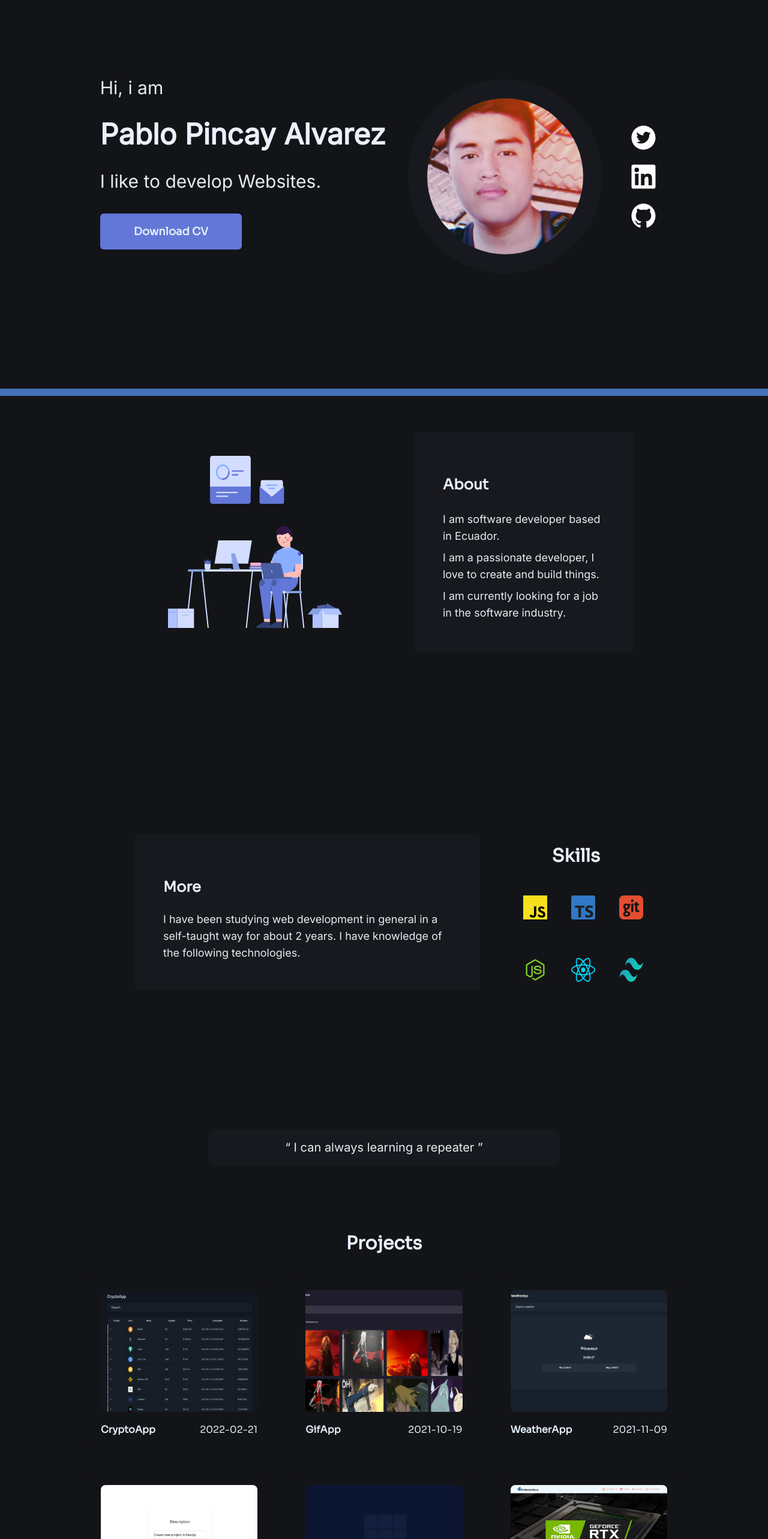
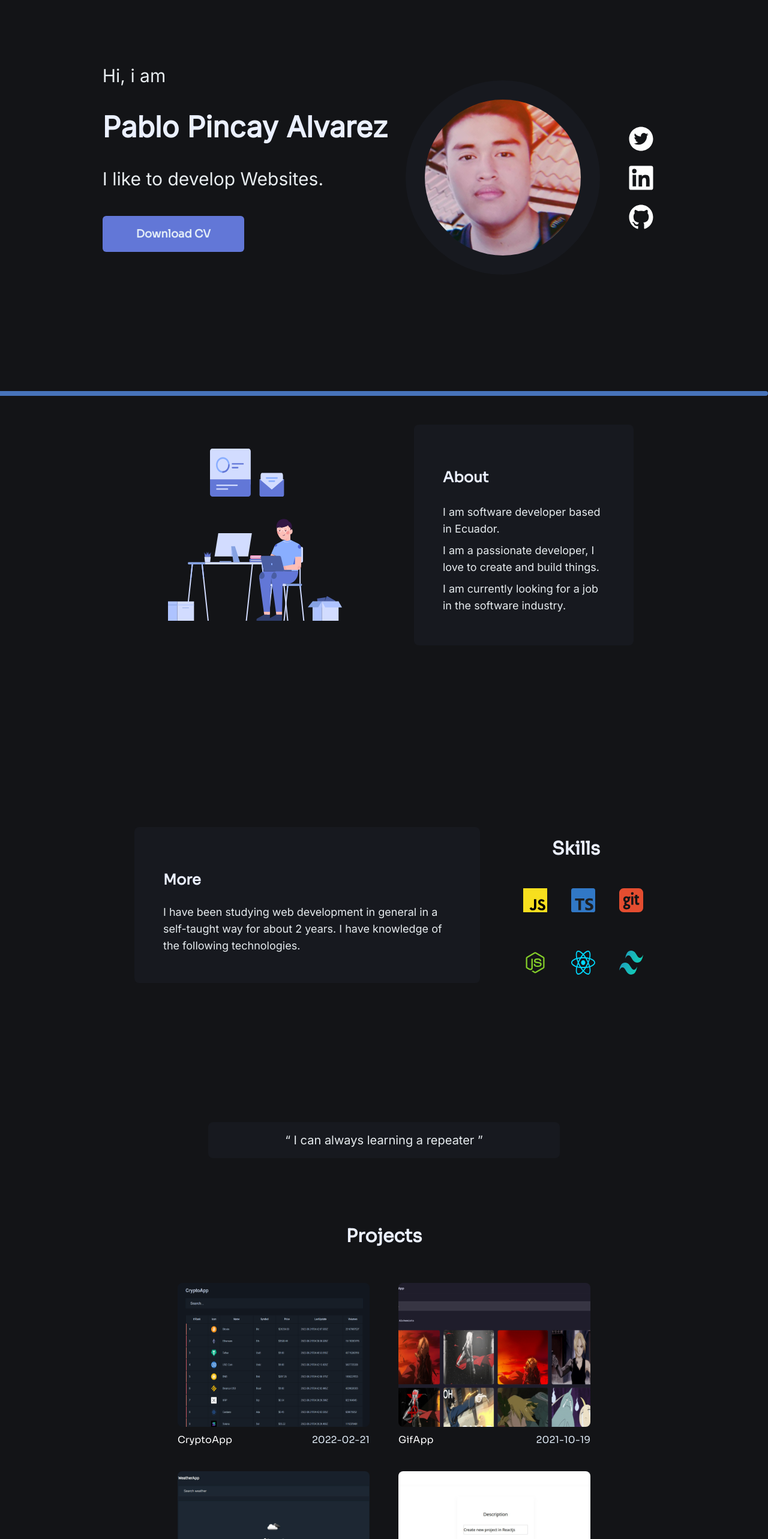
Before and after one commit to Savecoders/MyPortfolio, a Next.js app: page / in a window 1280 px wide. Shown: the part 140-2706 px from the top of the page at 60% size. Built offline with nearby package versions, Linux system fonts and the light colour scheme.

Commit message:
add links of projects and change grid to flex-swarp

```diff
--- a/src/components/About.tsx
+++ b/src/components/About.tsx
@@ -4,26 +4,31 @@ import SvgWork from '../assets/icons/personal/Work'
 
 const About = () => {
   return (
-    <motion.div
-      whileHover={{ scale: 1.1 }}
-      whileTap={{ scale: 0.6 }}
+    <div
       id='About'
       className=' p-4 sm:p-12 xl:p-28 flex flex-col-reverse lg:flex-row justify-around items-center'>
 
-      <section className="p-10 m-8 xl:m-12 ">
+      <motion.section
+        className="p-10 m-8 xl:m-12 "
+        whileHover={{ scale: 1.03 }}
+      >
         <SvgWork />
-      </section>
+      </motion.section>
 
-      <section className="max-w-xl bg-sec p-8 md:p-12 xl:m-8 rounded-lg">
+      <motion.section
+        className="max-w-xl bg-sec p-8 md:p-12 xl:m-8 rounded-lg"
+        whileHover={{ scale: 1.05 }}
+      >
         <h2 className="py-6 font-Sora font-bold text-2xl text-title_sec">About</h2>
         <div className="font-Inter text-lg text-primary">
           <p className="py-1">I am software developer based in Ecuador.</p>
           <p className="py-1">I am a passionate developer, I love to create and build things.</p>
           <p className="py-1">I am currently looking for a job in the software industry.</p>
         </div>
-      </section>
 
-    </motion.div>
+      </motion.section>
+
+    </div>
   )
 }
 
--- a/src/components/Hero.tsx
+++ b/src/components/Hero.tsx
@@ -5,22 +5,22 @@ import { Linkedin, Github, Twitter } from '../assets/icons/social'
 import Buttons from './Buttons'
 const Hero = () => {
   return (
-    <div className='flex flex-col lg:flex-row justify-around items-center  md:px-10 pt-12 2xl:pt-16 pb-20'>
+    <div className=' flex flex-col lg:flex-row justify-around items-center  md:px-12 pt-12 2xl:pt-16 pb-16'>
 
-      <section className="md:pl-7">
-        <h2 className=" font-Inter mt-5 mb-9 font-light text-2xl text-primary md:text-3xl 2xl:text-4xl">Hi, i am</h2>
-        <h1 className=" font-Inter mt-5 mb-9 font-bold text-3xl text-title_sec md:text-5xl 2xl:text-5xl">Pablo Pincay Alvarez</h1>
-        <h2 className=" font-Inter mt-5 mb-9 font-normal text-2xl text-primary md:text-3xl 2xl:text-4xl">I like to develop Websites.</h2>
+      <section className="flex flex-col gap-y-11 md:pl-7 text-left">
+        <h2 className=" font-Inter  font-light text-2xl text-primary md:text-3xl 2xl:text-4xl">Hi, i am</h2>
+        <h1 className=" font-Inter  font-bold text-3xl text-title_sec md:text-5xl 2xl:text-5xl">Pablo Pincay Alvarez</h1>
+        <h2 className=" font-Inter  font-normal text-2xl text-primary md:text-3xl 2xl:text-4xl">I like to develop Websites.</h2>
         <div className="flex flex-col mb-8 pb-8 space-y-3 lg:space-y-2 lg:flex-row ">
           <Buttons label='Download CV' onClick={() => { "" }} />
         </div>
       </section>
 
-      <div className='flex flex-col justify-center items-center  lg:flex-row'>
+      <div className=' flex flex-col justify-center items-center  lg:flex-row'>
 
         <div className="hidden  sm:flex items-center justify-center sm:p-8 rounded-full bg-sec ">
           <Image
-            className='rounded-full -rotate-45'
+            className='rounded-full -rotate-45 opacity-95 '
             alt="MyPersonalPhoto"
             src={profile}
             layout="intrinsic"
--- a/src/components/MoreSkills.tsx
+++ b/src/components/MoreSkills.tsx
@@ -1,15 +1,20 @@
+import { motion } from "framer-motion"
 import { Javascript, Typescript, Git, Node, ReactIcon, Tailwindcss } from "../assets/icons/stacks"
+
 const MoreSkills = () => {
   return (
     <>
       <div id="Skills" className='p-4 md:p-28 flex flex-col lg:flex-row justify-around items-center '>
-        <section className=" max-w-xl bg-sec p-8 md:p-12 xl:m-8 rounded-lg ">
+        <motion.section
+          className=" max-w-xl bg-sec p-8 md:p-12 xl:m-8 rounded-lg "
+          whileHover={{ scale: 1.05 }}
+        >
           <h2 className="py-6 font-Sora font-bold text-2xl text-title_sec">More</h2>
           <div className="font-Inter text-lg text-primary">
             <p>I have been studying web development in general in a self-taught way for about 2 years. I have knowledge of the following technologies.
             </p>
           </div>
-        </section>
+        </motion.section>
         <section className="flex justify-center  items-center flex-col max-w-lg md:m-2">
           <h2 className="font-Sora font-semibold text-3xl text-title_sec pt-9 pb-4">Skills</h2>
           <div className="grid grid-cols-3 ">
--- a/src/components/Phrases.tsx
+++ b/src/components/Phrases.tsx
@@ -1,14 +1,21 @@
+import { motion } from "framer-motion"
+
 
 export const Phrases = () => {
   return (
     <>
-      <div className='py-12 xl:py-20 flex justify-center items-center'>
-        <section className="bg-sec px-10 py-4 md:px-32 m-2  rounded-lg">
+      <div
+        className='py-8 xl:py-20 flex justify-center items-center'
+      >
+        <motion.section
+          className="bg-sec px-10 py-4 md:px-32 m-2  rounded-lg"
+          whileHover={{ scale: 1.05 }}
+        >
           <div className="font-Inter text-xl text-center text-primary">
             <p>“ I can always learning a repeater ”
             </p>
           </div>
-        </section>
+        </motion.section>
       </div>
     </>
   )
--- a/src/components/Projects.tsx
+++ b/src/components/Projects.tsx
@@ -2,7 +2,8 @@ import Image, { StaticImageData } from 'next/image'
 import Buttons from './Buttons'
 import { useState } from 'react'
 import getProyects from '../helpers/getProjects'
-import { AnimatePresence, motion } from 'framer-motion'
+import { AnimateSharedLayout, motion } from 'framer-motion'
+import Link from 'next/link'
 
 
 interface Project {
@@ -16,44 +17,81 @@ interface Project {
 const Projects = () => {
 
   const projects = getProyects()
-  const [selectedId, setSelectedId] = useState<Project | null>(null)
+  //const [selectedId, setSelectedId] = useState<Project | null>(null)
 
   return (
+
     <section id="Projects" className="flex flex-col items-center justify-center ">
 
       <h2 className="font-Sora font-semibold text-3xl text-title_sec py-6">Projects</h2>
-      <div className='px-4 md:px-16  py-2 md:m-2 grid md:grid-cols-2 xl:grid-cols-3 gap-x-5 gap-y-12  md:gap-12 pb-20'>
+      <div className='flex flex-wrap whitespace-nowrap justify-center items-center m-6 gap-6 pb-10 max-w-7xl '>
 
-        {projects.map((project) => {
+        <AnimateSharedLayout>
 
-          const { id, name, description, date, image, url } = project
+          {projects.map((project) => {
 
-          return (
-            <motion.div
-              layoutId={name}
-              key={id}
-              onClick={() => setSelectedId({ ...project })}
-              whileHover={{ scale: 1.08 }}
-              whileTap={{ scale: 1.1 }}
-              className='bg-bg pt-5 px-4 justify-center rounded-lg cursor-pointer'
-            >
-              <Image src={image} alt={name} width={540} height={420} className=' rounded-lg' />
-              <section className='flex justify-between al items-center py-3 text-center'>
-                <h6 className='font-Sora font-semibold text-lg lg:text-base  text-title'>{name}</h6>
-                <h6 className='font-Sora font-medium text-lg lg:text-base text-title'>{date}</h6>
-              </section>
-            </motion.div>
-          )
-        })}
+            return (
+              <motion.div
+                layout
+                key={project.id}
+                whileHover={{ scale: 1.04 }}
+                className='px-3 pt-3 justify-center rounded-lg '
+              >
+                <ModalImage key={project.name} {...project} />
+              </motion.div>
+            )
+
+          })}
+        </AnimateSharedLayout>
+
+      </div>
+
+      <Buttons label='More Projects' onClick={() => { "" }} />
+
+    </section >
+  )
+}
 
 
-      </div>
-      <Buttons label='More Projects' onClick={() => { "" }} />
-    </section>
+const ModalImage = (Proyect: Project) => {
+
+  const { name, image, date, url } = Proyect
+  const [isOpen, setIsOpen] = useState(false);
+  const toggleOpen = () => setIsOpen(!isOpen);
+
+  return (
+    <motion.div onClick={toggleOpen} className=''>
+      <Link href={url}>
+        <Image src={image} alt={name} width={320} height={240} className=' rounded-lg cursor-pointer' />
+      </Link>
+      <section className='flex justify-between  items-center py-1 text-center cursor'>
+        <Link href={url} >
+          <a className='font-Sora md:text-base font-medium text-icons'>
+            {name}
+          </a>
+        </Link>
+        <h6 className='font-Sora font-medium text-lg lg:text-base text-title'>{date}</h6>
+      </section>
+      {/* <AnimatePresence>{isOpen && <Content key={name} {...Proyect} />}</AnimatePresence> */}
+    </motion.div>
   )
+
 }
+/* const Content = ({ description }: Project) => {
+  return (
+    <motion.div
+      layout
+      initial={{ opacity: 0 }}
+      animate={{ opacity: 1 }}
+      exit={{ opacity: 0 }}
+      className=' bg-sec rounded-lg'
+    >
+      <></>
+    </motion.div>
+  );
+} */
 
 export default Projects
 
 
-//  < Image src = { WeatherApp } width = { 380} height = { 290} alt = "" className = 'p-10 rounded-lg' />
+//< Image src = { WeatherApp } width = { 380} height = { 290} alt = "" className = 'p-10 rounded-lg' />
--- a/src/components/form/Form.tsx
+++ b/src/components/form/Form.tsx
@@ -9,8 +9,8 @@ const Form = () => {
             <input type="email" className=" px-10 md:px-40 xl:px-72 py-5 rounded-md bg-sec" />
           </div>
           <div>
-            <label className="text-title_sec font-Sora font-semibold block mb-6 text-xl">Message</label>
-            <textarea typeof="email" className="w-full py-14  rounded-md bg-sec "></textarea>
+            <label className="text-title_sec font-Sora font-semibold block mb-6 text-xl ">Message</label>
+            <textarea typeof="text" className="w-full py-14  rounded-md bg-sec resize-none"></textarea>
           </div>
           <button className="font-bold font-Sora rounded-md bg-cyan w-full py-3 bg-theme text-title ">Send it!</button>
         </section>
--- a/src/pages/index.tsx
+++ b/src/pages/index.tsx
@@ -13,7 +13,7 @@ const Home: NextPage = () => {
 
   const { scrollYProgress } = useScroll();
   const scaleX = useSpring(scrollYProgress, {
-    stiffness: 100,
+    stiffness: 90,
     damping: 30,
     restDelta: 0.001
   });
@@ -28,13 +28,13 @@ const Home: NextPage = () => {
       <main className="bg-bg p-5 md:p-10 dark:bg-gray-900 md:px-20 lg:px-20">
         <section className="min-h-screen">
           <Navbar />
-          <motion.div className="fixed bottom-0 left-0 right-0 h-3 bg-cyan origin-left z-40 " style={{ scaleX }} />
           <Hero />
           <About />
           <MoreSkills />
           <Phrases />
           <Projects />
           <Form />
+          <motion.div className="fixed bottom-0 left-0 right-0 h-2 bg-cyan origin-left rounded-br-lg rounded-tr-lg z-40 " style={{ scaleX }} />
         </section>
       </main>
     </div>
```
